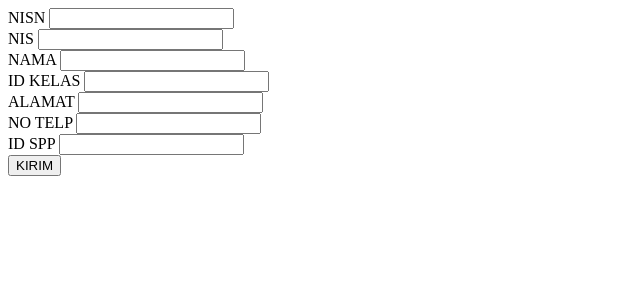
After one commit to Heagyari/tugasspp, a PHP site: page /edit.php?nisn=1 in a window 1280 px wide. The commit adds this page. Shown: the top 300 px of the page, without its empty margins (0-640 px from the left). Run offline with PHP 8.4, Linux system fonts and the light colour scheme; data that the repository does not hold is empty.

Commit message:
Add files via upload

```diff
--- /dev/null
+++ b/delete.php
@@ -0,0 +1,3 @@
+<?php
+
+?>
--- /dev/null
+++ b/edit.php
@@ -0,0 +1,45 @@
+<?php
+    require 'koneksi.php';
+    $nisn = $_GET['nisn'];
+    // var_dump($nisn);
+    $query = mysqli_query($koneksi, "select * from siswa where nisn='$nisn'");
+    $query2 = mysqli_fetch_object($query);
+    // var_dump($query2->alamat);
+?>
+<!DOCTYPE html>
+<html lang="en">
+<head>
+    <meta charset="UTF-8">
+    <meta name="viewport" content="width=device-width, initial-scale=1.0">
+    <title>Edit</title>
+</head>
+<body>
+<?php foreach ($query as $result): ?>
+
+<?php endforeach ?>
+    <form action="update.php" method="post">
+        <label for="nisn">NISN</label>
+        <input type="text" name="nisn" id="nisn" value="<?= $query2->nisn; ?>">
+        <br>
+        <label for="nis">NIS</label>
+        <input type="text" name="nis" id="nis" value="<?= $query2->nis; ?>">
+        <br>
+        <label for="nama">NAMA</label>
+        <input type="text" name="nama" id="nama" value="<?= $query2->nama; ?>">
+        <br>
+        <label for="id_kelas">ID KELAS</label>
+        <input type="text" name="id_kelas" id="id_kelas" value="<?= $query2->id_kelas; ?>">
+        <br>
+        <label for="alamat">ALAMAT</label>
+        <input type="text" name="alamat" id="alamat" value="<?= $query2->alamat; ?>">
+        <br>
+        <label for="no_telp">NO TELP</label>
+        <input type="text" name="no_telp" id="no_telp" value="<?= $query2->no_telp; ?>">
+        <br>
+        <label for="id_spp">ID SPP</label>
+        <input type="text" name="id_spp" id="id_spp" value="<?= $query2->id_spp; ?>">
+        <br>
+        <button type="submit">KIRIM</button>
+    </form>
+</body>
+</html>
--- a/index.php
+++ b/index.php
@@ -44,7 +44,7 @@
                             <td><?= $result['no_telp'] ?></td>
                             <td class="text-center"><?= $result['id_spp'] ?></td>
                             <td class="text-center">
-                                <a href="#" class="btn btn-sm btn-success mx-1 my-1">Edit</a>
+                                <a href="edit.php?nisn=<?php echo $result['nisn']; ?>" class="btn btn-sm btn-success mx-1 my-1">Edit</a>
                                 <a href="#" class="btn btn-sm btn-danger mx-1 my-1">Delete</a>
                             </td>
                         </tr>
```
Also changed, not shown: tambah.php (+7 -7 lines), update.php (added, +16 -0 lines).
